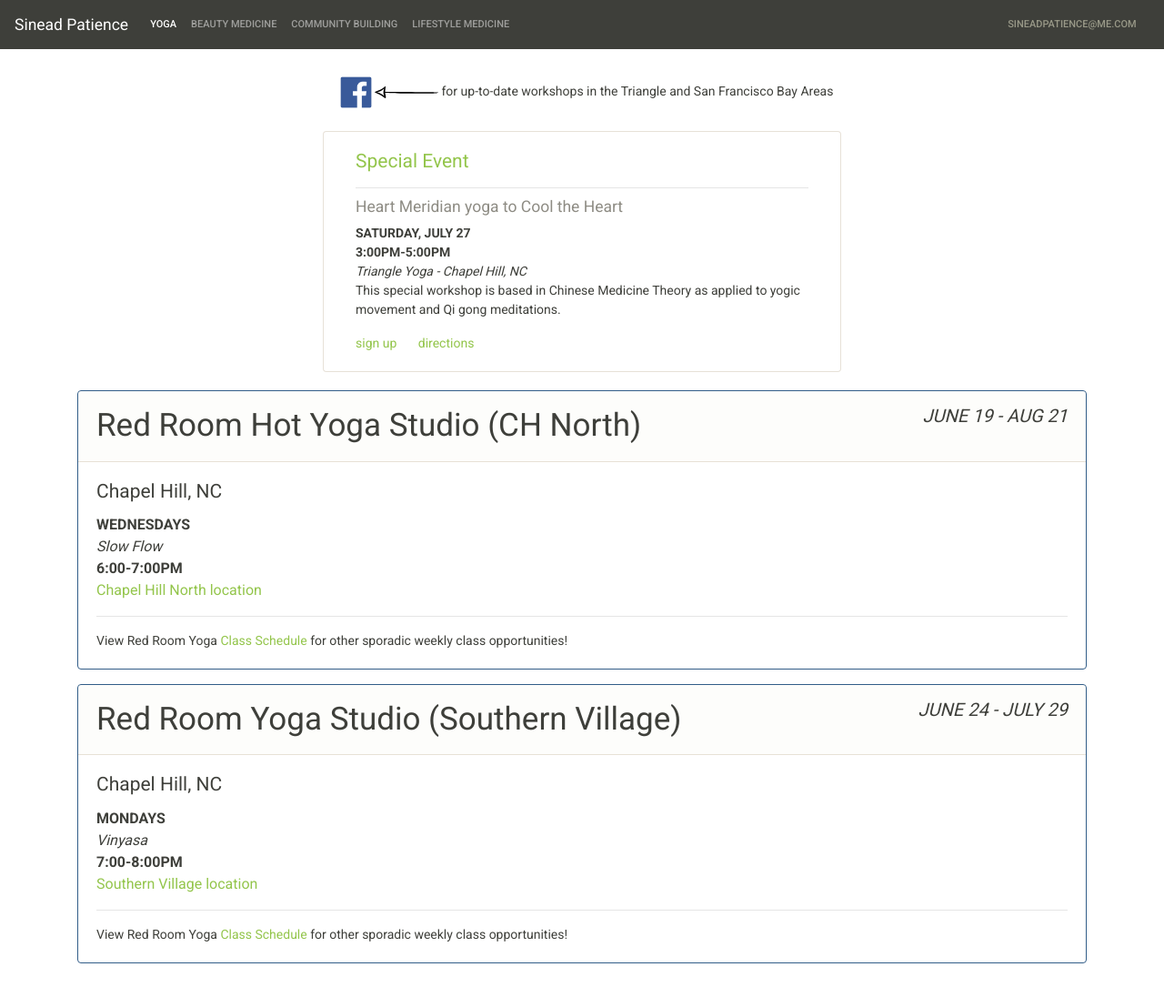
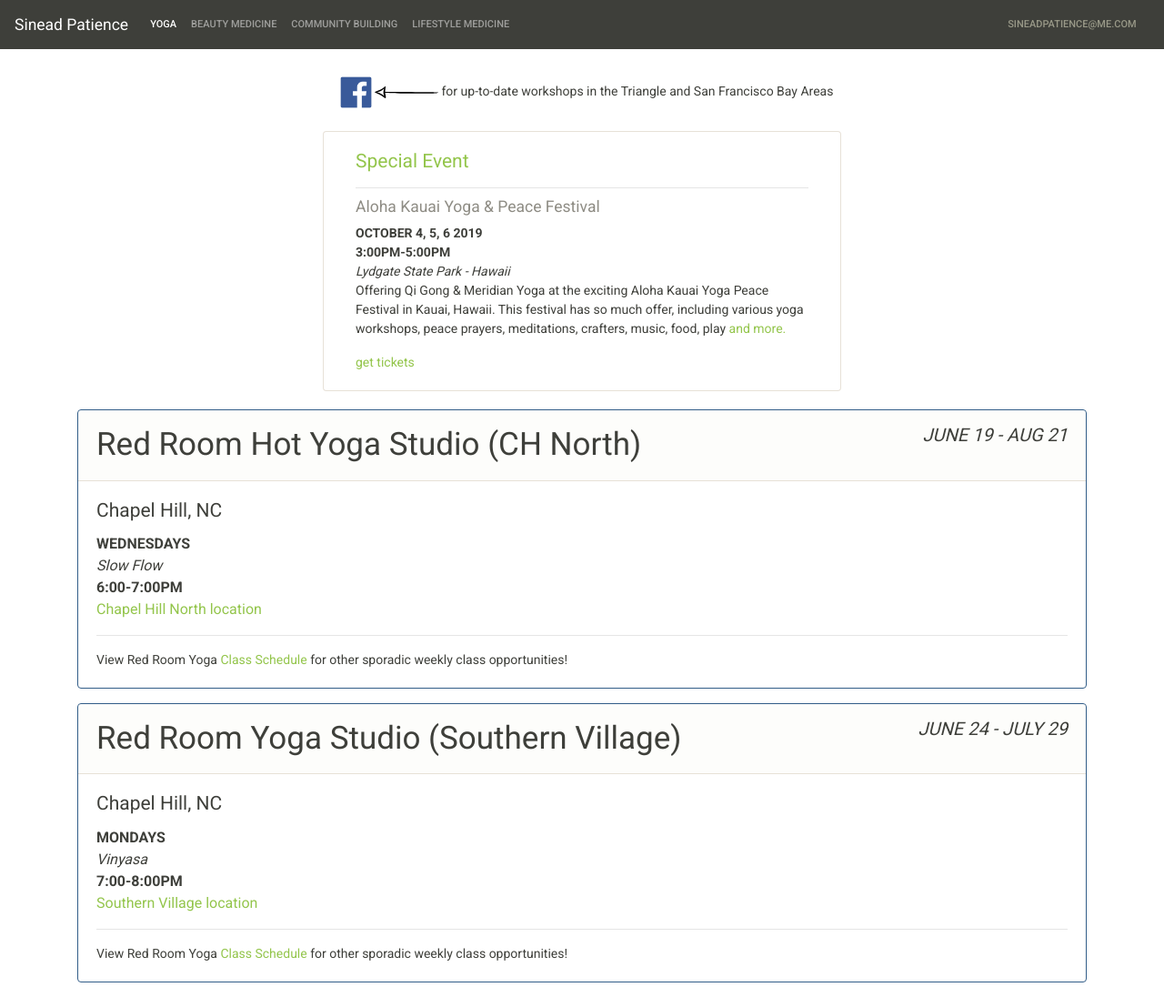
Before and after one commit to sineadpatience/sineadpatience.github.io, a Jekyll site: the page built from yoga.md, in a window 1280 px wide. Shown: the whole page at 91% size. Built offline with Jekyll 4.4.1, drawn with Linux system fonts in a browser that asks for light colours; before the commit the page ends 1075 px from its top, so only the background shows below that.

Commit message:
aloha festival update

```diff
--- a/_layouts/yoga.html
+++ b/_layouts/yoga.html
@@ -66,14 +66,14 @@
           <div class="card-body">
               <h4 class="card-title special-event-title">Special Event</h4>
               <hr>
-              <h5 class="card-subtitle mb-2 text-muted">Heart Meridian yoga to Cool the Heart</h5>
+              <h5 class="card-subtitle mb-2 text-muted">Aloha Kauai Yoga &amp; Peace Festival</h5>
               <p class="card-text">
-                  <b>SATURDAY, JULY 27</b><br>
+                  <b>OCTOBER 4, 5, 6 2019</b><br>
                   <b>3:00PM-5:00PM</b><br>
-                  <i>Triangle Yoga - Chapel Hill, NC</i><br>
-                  This special workshop is based in Chinese Medicine Theory as applied to yogic movement and Qi gong meditations. </p>
-              <a href="http://triangleyoga.com/ChineseMedYogaPostures.htm" class="card-link">sign up</a>
-              <a href="https://goo.gl/maps/twt1PWPpD9v2LetE8" class="card-link">directions</a>
+                  <i>Lydgate State Park - Hawaii</i><br>
+                  Offering Qi Gong &amp; Meridian Yoga at the exciting Aloha Kauai Yoga Peace Festival in Kauai, Hawaii.  This festival has so much offer, including various yoga workshops, peace prayers, meditations, crafters, music, food, play <a href="https://www.alohafestival.org">and more.</a></p>
+              <a href="https://www.alohafestival.org/workshops/2019/7/29/sinead-corrigan" class="card-link">get tickets</a>
+              <!-- <a href="https://goo.gl/maps/twt1PWPpD9v2LetE8" class="card-link">directions</a> -->
           </div>
       </div>
   </div>
```
